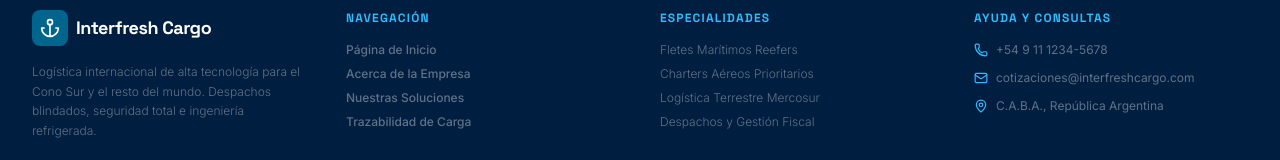
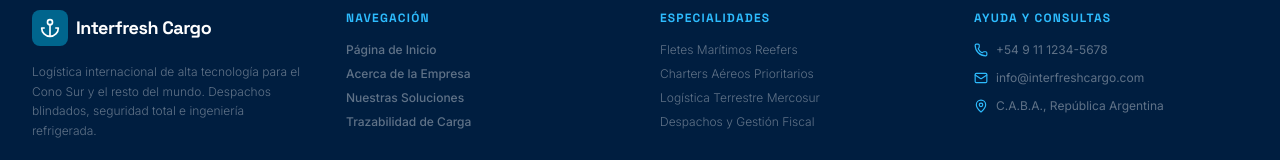
Before and after one commit to mario27bsas-svg/interfresh, a React (Vite) app: page / in a window 1280 px wide. Shown: the part 6069-6229 px from the top of the page. Built offline with nearby package versions, Linux system fonts and the light colour scheme.

Commit message:
fix: update contact email address
Change the support email from cotizaciones to info to align with company communication standards.

```diff
--- a/src/App.tsx
+++ b/src/App.tsx
@@ -172,7 +172,7 @@ export default function App() {
                 </li>
                 <li className="flex items-center gap-2">
                   <Mail className="w-3.5 h-3.5 text-secondary-container" />
-                  <span>cotizaciones@interfreshcargo.com</span>
+                  <span>info@interfreshcargo.com</span>
                 </li>
                 <li className="flex items-center gap-2">
                   <MapPin className="w-3.5 h-3.5 text-secondary-container" />
```
